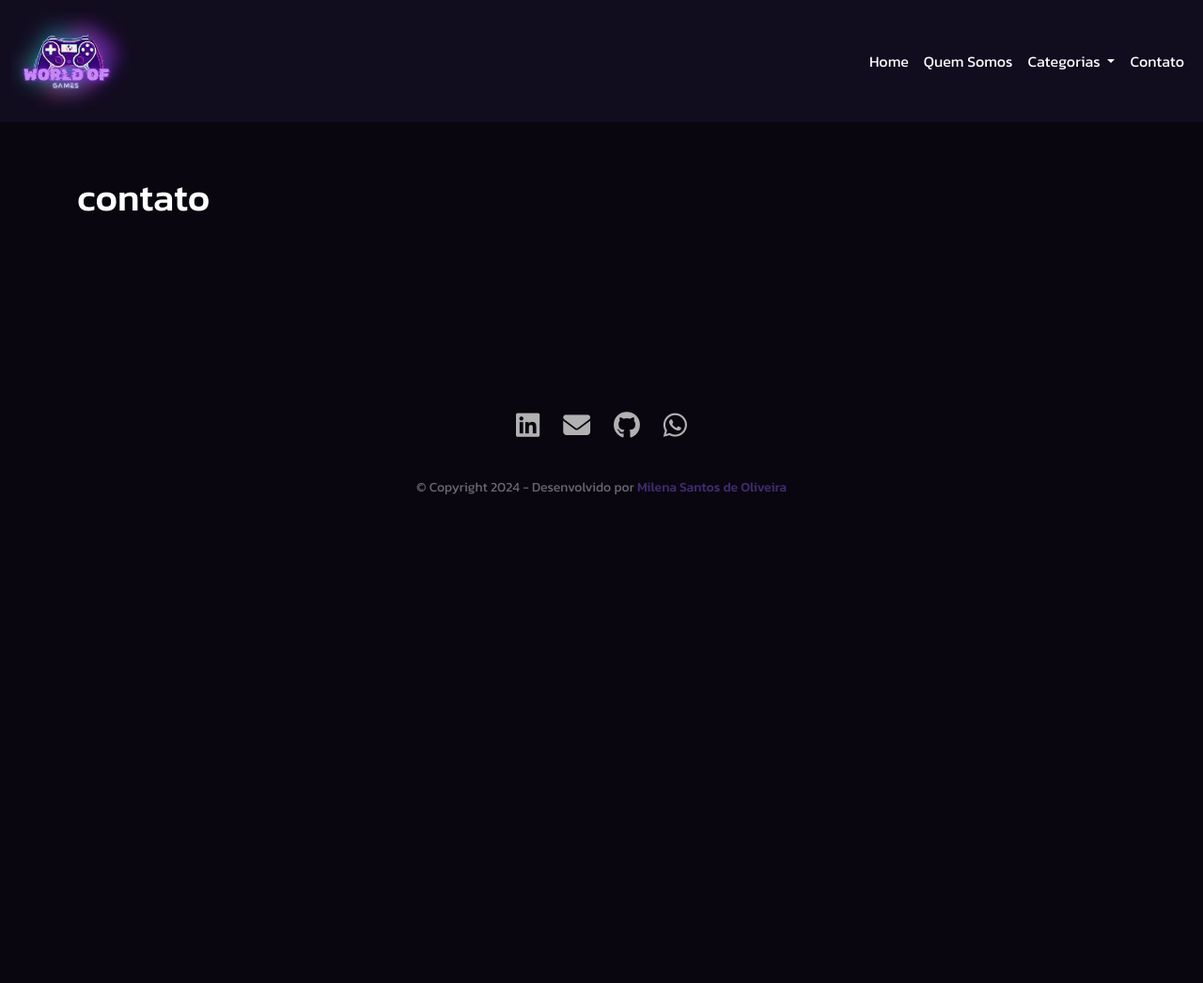
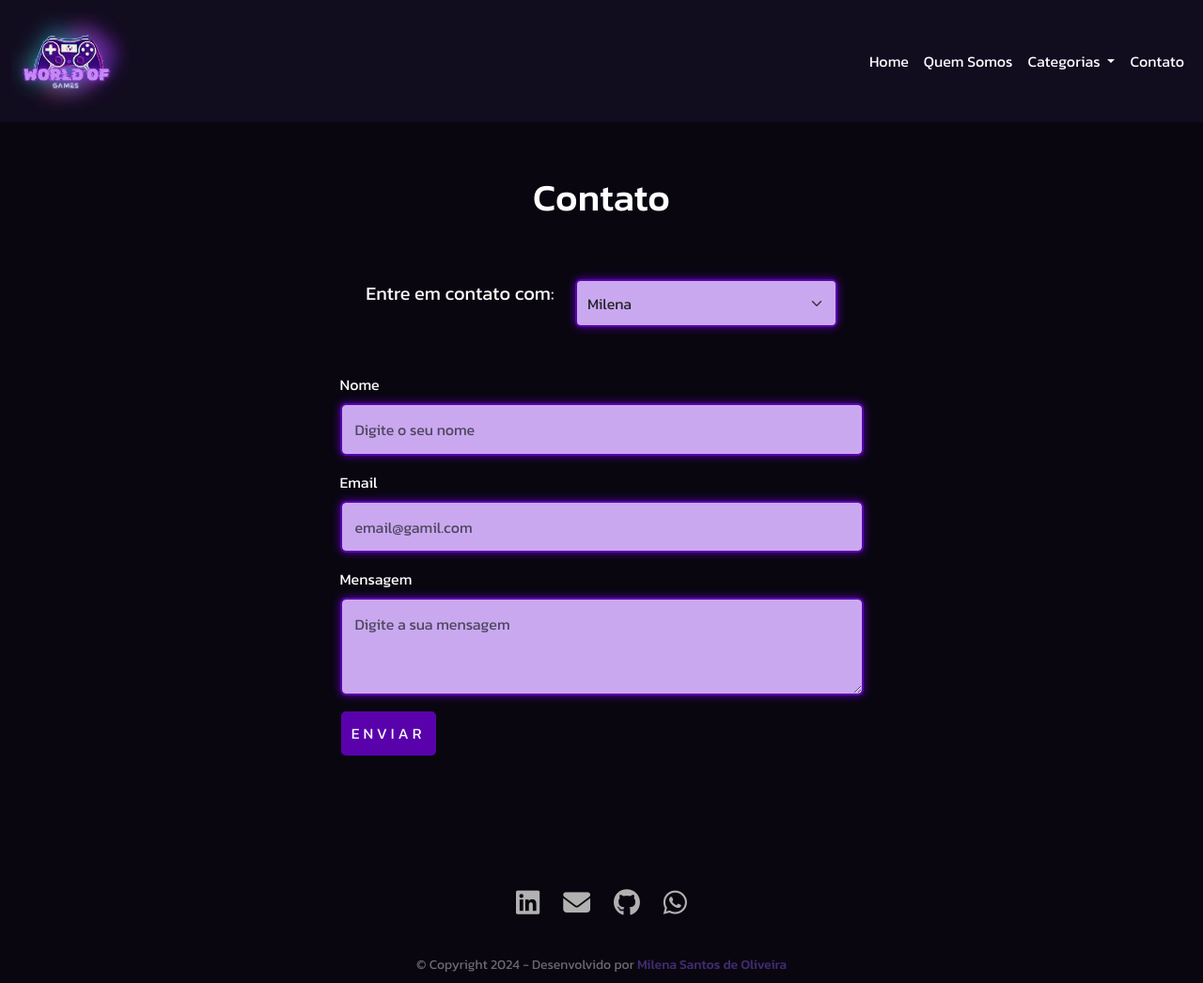
Before and after one commit to milenaa052/World-of-Games, a PHP site: page /Projetos/index.php?pg=contato in a window 1280 px wide. Shown: the top 1046 px of the page at 94% size. Before the commit the page ends 526 px from the top, so only its background shows below. Run offline with PHP 8.4, Linux system fonts and the light colour scheme; some libraries are stand-ins or nearby versions.

Commit message:
página de contato

```diff
--- a/css/style.css
+++ b/css/style.css
@@ -110,6 +110,54 @@ main .desenvolvedores .card {
   main .desenvolvedores .card .card-body {
     background-color: #120c1f;
     color: #FFFFFF; }
+main .contato .selecao .form-select {
+  background-color: #caa8f0;
+  box-shadow: 0px 0px 10px #5902ac;
+  border: 2px solid #5902ac;
+  padding: 1%; }
+main .contato .card {
+  background: none;
+  color: #FFFFFF; }
+  main .contato .card .campos .form-control {
+    background-color: #caa8f0;
+    box-shadow: 0px 0px 10px #5902ac;
+    border: 2px solid #5902ac;
+    padding: 2.5%; }
+  main .contato .card .btn {
+    padding: 2%;
+    border-radius: 5px;
+    color: #FFFFFF;
+    text-transform: uppercase;
+    font-size: 1rem;
+    letter-spacing: .25rem;
+    transition: all .3s;
+    position: relative;
+    z-index: 1; }
+    main .contato .card .btn:after {
+      content: '';
+      position: absolute;
+      bottom: 0;
+      left: 0;
+      width: 100%;
+      height: 100%;
+      background-color: #5902ac;
+      border-radius: 5px;
+      z-index: -2; }
+    main .contato .card .btn:before {
+      content: '';
+      position: absolute;
+      bottom: 0;
+      left: 0;
+      width: 0%;
+      height: 100%;
+      background-color: #9551e1;
+      transition: all .3s;
+      border-radius: 5px;
+      z-index: -1; }
+    main .contato .card .btn:hover {
+      color: #fff; }
+      main .contato .card .btn:hover:before {
+        width: 100%; }
 
 footer {
   padding: 8% 0 3% 0; }
@@ -143,7 +191,13 @@ footer {
   main .ultimosCards .cards .card .card-body {
     border-radius: 0px 0px 3px 3px; }
   main .desenvolvedores .cards .card {
-    margin-bottom: 0px !important; } }
+    margin-bottom: 0px !important; }
+  main .contato .selecao {
+    gap: 2%; }
+    main .contato .selecao .form-select {
+      width: 25% !important; }
+  main .contato .card .campos {
+    width: 50% !important; } }
 @media (max-width: 425px) {
   header .navbar .container-fluid .navbar-brand img {
     width: 200%; } }
--- a/css/style.scss
+++ b/css/style.scss
@@ -2,6 +2,8 @@ $roxoEscuro:  #090610;
 $roxo: #120c1f;
 $branco: #FFFFFF;
 $roxoClaro: #9063f8;
+$roxoNeon: #5902ac;
+$claro: #caa8f0;
 $cinzaClaro: #B1B1B1;
 $preto: #000;
 $font: 'Kanit';
@@ -216,6 +218,75 @@ main {
             }
         }
     }
+
+    .contato {
+
+        .selecao {
+
+            .form-select {
+                background-color: $claro;
+                box-shadow: 0px 0px 10px $roxoNeon;
+                border: 2px solid $roxoNeon;
+                padding: 1%;
+            }
+        }
+
+        .card {
+            background: none;
+            color: $branco;
+
+            .campos {
+
+                .form-control {
+                    background-color: $claro;
+                    box-shadow: 0px 0px 10px $roxoNeon;
+                    border: 2px solid $roxoNeon;
+                    padding: 2.5%;
+                }
+            }
+
+            .btn {
+                padding: 2%;
+                border-radius: 5px;
+                color: $branco;
+                text-transform: uppercase;
+                font-size: 1rem;
+                letter-spacing: .25rem;
+                transition: all .3s;
+                position: relative;
+                z-index: 1;
+                &:after {
+                  content: '';
+                  position: absolute;
+                  bottom: 0;
+                  left: 0;
+                  width: 100%;
+                  height: 100%;
+                  background-color: $roxoNeon;
+                  border-radius: 5px;
+                  z-index: -2;
+                }
+                &:before {
+                  content: '';
+                  position: absolute;
+                  bottom: 0;
+                  left: 0;
+                  width: 0%;
+                  height: 100%;
+                  background-color: darken($claro, 20%);
+                  transition: all .3s;
+                  border-radius: 5px;
+                  z-index: -1;
+                }
+                &:hover {
+                  color: #fff;
+                  &:before {
+                    width: 100%;
+                  }
+                }
+              }
+        }
+    }
 }
 
 footer {
@@ -300,6 +371,24 @@ footer {
                 }
             }
         }
+
+        .contato {
+
+            .selecao {
+                gap: 2%;
+
+                .form-select {
+                    width: 25% !important;
+                }
+            }
+
+            .card {
+
+                .campos {
+                    width: 50% !important;
+                }
+            }
+        }
     }
 }
 
--- a/paginas/contato.php
+++ b/paginas/contato.php
@@ -1 +1,38 @@
-<h1>contato</h1>
+<section class="contato">
+    <h1 class="text-center" data-aos="fade-up" data-aos-duration="800" data-aos-easing="ease-in-sine">Contato</h1>
+
+    <div class="selecao d-flex flex-wrap flex-row justify-content-center">
+        <p class="text-white fs-5" data-aos="fade-up" data-aos-duration="800" data-aos-easing="ease-in-sine">Entre em contato com:</p>
+
+        <select class="form-select w-75 mb-5" data-aos="fade-up" data-aos-duration="800" data-aos-easing="ease-in-sine">
+            <option value="1">Milena</option>
+            <option value="2">Não sei oq lá</option>
+            <option value="3">não sei</option>
+            <option value="4">que não sei oq lá</option>
+            <option value="5">sei que lá</option>
+            <option value="6">não sei oq lá não sei oq lá</option>
+            <option value="7">sei que lá</option>
+        </select>
+    </div>
+
+    <form action="" class="card d-flex flex-column justify-content-center align-items-center" data-aos="fade-up" data-aos-duration="800" data-aos-easing="ease-in-sine">
+        <div class="campos mb-3 col-6 w-100">
+            <label for="nome" class="form-label">Nome</label>
+            <input type="text" class="form-control" id="nome" placeholder="Digite o seu nome" required>
+        </div>
+
+        <div class="campos mb-3 col-6 w-100">
+            <label for="email" class="form-label">Email</label>
+            <input type="email" class="form-control" id="email" placeholder="email@gamil.com" required>
+        </div>
+
+        <div class="campos mb-3 col-6 w-100">
+            <label for="mensagem" class="form-label">Mensagem</label>
+            <textarea class="form-control" id="mensagem" rows="3" placeholder="Digite a sua mensagem" required></textarea>
+        </div>
+
+        <div class="col-12 col-md-6">
+            <button type="submit" class="btn">Enviar</button>
+        </div>
+    </form>
+</section>
```
Also changed, not shown: 1 other file.
